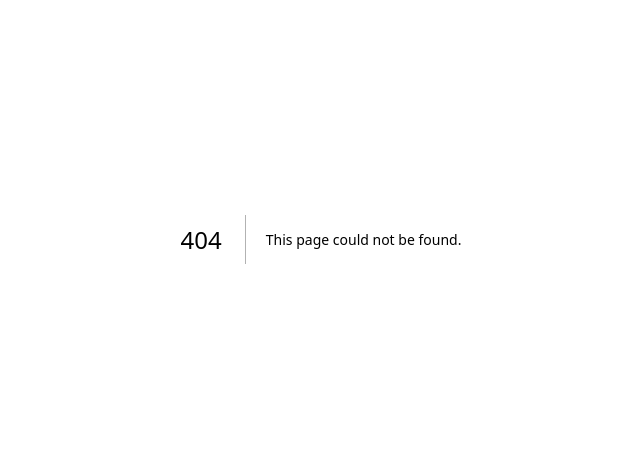
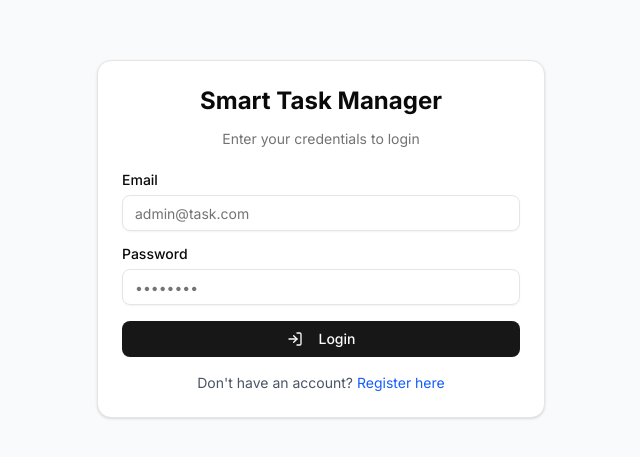
Before and after one commit to SohanurRahman007/smart-task-manager-frontend, a Next.js app: page /login in a window 1280 px wide. Before the commit this address had no page. Shown: the part 161-618 px from the top of the page, without its empty margins (319-959 px from the left). Built offline with nearby package versions, Linux system fonts and the light colour scheme.

Commit message:
login page create

```diff
--- /dev/null
+++ b/src/app/(auth)/login/page.tsx
@@ -0,0 +1,126 @@
+"use client";
+
+import { useState } from "react";
+import { useRouter } from "next/navigation";
+import { useDispatch } from "react-redux";
+import { setCredentials } from "@/lib/store/slices/authSlice";
+import { Button } from "@/components/ui/button";
+import { Input } from "@/components/ui/input";
+import {
+  Card,
+  CardContent,
+  CardDescription,
+  CardHeader,
+  CardTitle,
+} from "@/components/ui/card";
+import { Label } from "@/components/ui/label";
+import { Alert, AlertDescription } from "@/components/ui/alert";
+import { LogIn } from "lucide-react";
+import axios from "axios";
+
+export default function LoginPage() {
+  const router = useRouter();
+  const dispatch = useDispatch();
+  const [loading, setLoading] = useState(false);
+  const [error, setError] = useState("");
+
+  const handleSubmit = async (e: React.FormEvent<HTMLFormElement>) => {
+    e.preventDefault();
+    setLoading(true);
+    setError("");
+
+    const formData = new FormData(e.currentTarget);
+    const email = formData.get("email") as string;
+    const password = formData.get("password") as string;
+
+    try {
+      const response = await axios.post(
+        `${process.env.NEXT_PUBLIC_API_URL}/auth/login`,
+        { email, password },
+      );
+
+      if (response.data.success) {
+        dispatch(
+          setCredentials({
+            user: response.data.user,
+            token: response.data.accessToken,
+          }),
+        );
+
+        router.push("/dashboard");
+      }
+    } catch (err: any) {
+      setError(err.response?.data?.error || "Login failed");
+    } finally {
+      setLoading(false);
+    }
+  };
+
+  return (
+    <div className="min-h-screen flex items-center justify-center bg-gray-50">
+      <Card className="w-full max-w-md">
+        <CardHeader className="space-y-1">
+          <CardTitle className="text-2xl font-bold text-center">
+            Smart Task Manager
+          </CardTitle>
+          <CardDescription className="text-center">
+            Enter your credentials to login
+          </CardDescription>
+        </CardHeader>
+        <CardContent>
+          <form onSubmit={handleSubmit} className="space-y-4">
+            {error && (
+              <Alert variant="destructive">
+                <AlertDescription>{error}</AlertDescription>
+              </Alert>
+            )}
+
+            <div className="space-y-2">
+              <Label htmlFor="email">Email</Label>
+              <Input
+                id="email"
+                name="email"
+                type="email"
+                placeholder="admin@task.com"
+                required
+              />
+            </div>
+
+            <div className="space-y-2">
+              <Label htmlFor="password">Password</Label>
+              <Input
+                id="password"
+                name="password"
+                type="password"
+                placeholder="••••••••"
+                required
+              />
+            </div>
+
+            <Button type="submit" className="w-full" disabled={loading}>
+              {loading ? (
+                "Logging in..."
+              ) : (
+                <>
+                  <LogIn className="mr-2 h-4 w-4" />
+                  Login
+                </>
+              )}
+            </Button>
+
+            <div className="text-center text-sm text-gray-600">
+              Don't have an account?{" "}
+              <button
+                type="button"
+                onClick={() => router.push("/register")}
+                className="text-blue-600 hover:underline"
+              >
+                Register here
+              </button>
+            </div>
+          </form>
+        </CardContent>
+      </Card>
+    </div>
+  );
+}
--- /dev/null
+++ b/src/components/ui/alert.tsx
@@ -0,0 +1,66 @@
+import * as React from "react"
+import { cva, type VariantProps } from "class-variance-authority"
+
+import { cn } from "@/lib/utils"
+
+const alertVariants = cva(
+  "relative w-full rounded-lg border px-4 py-3 text-sm grid has-[>svg]:grid-cols-[calc(var(--spacing)*4)_1fr] grid-cols-[0_1fr] has-[>svg]:gap-x-3 gap-y-0.5 items-start [&>svg]:size-4 [&>svg]:translate-y-0.5 [&>svg]:text-current",
+  {
+    variants: {
+      variant: {
+        default: "bg-card text-card-foreground",
+        destructive:
+          "text-destructive bg-card [&>svg]:text-current *:data-[slot=alert-description]:text-destructive/90",
+      },
+    },
+    defaultVariants: {
+      variant: "default",
+    },
+  }
+)
+
+function Alert({
+  className,
+  variant,
+  ...props
+}: React.ComponentProps<"div"> & VariantProps<typeof alertVariants>) {
+  return (
+    <div
+      data-slot="alert"
+      role="alert"
+      className={cn(alertVariants({ variant }), className)}
+      {...props}
+    />
+  )
+}
+
+function AlertTitle({ className, ...props }: React.ComponentProps<"div">) {
+  return (
+    <div
+      data-slot="alert-title"
+      className={cn(
+        "col-start-2 line-clamp-1 min-h-4 font-medium tracking-tight",
+        className
+      )}
+      {...props}
+    />
+  )
+}
+
+function AlertDescription({
+  className,
+  ...props
+}: React.ComponentProps<"div">) {
+  return (
+    <div
+      data-slot="alert-description"
+      className={cn(
+        "text-muted-foreground col-start-2 grid justify-items-start gap-1 text-sm [&_p]:leading-relaxed",
+        className
+      )}
+      {...props}
+    />
+  )
+}
+
+export { Alert, AlertTitle, AlertDescription }
```
